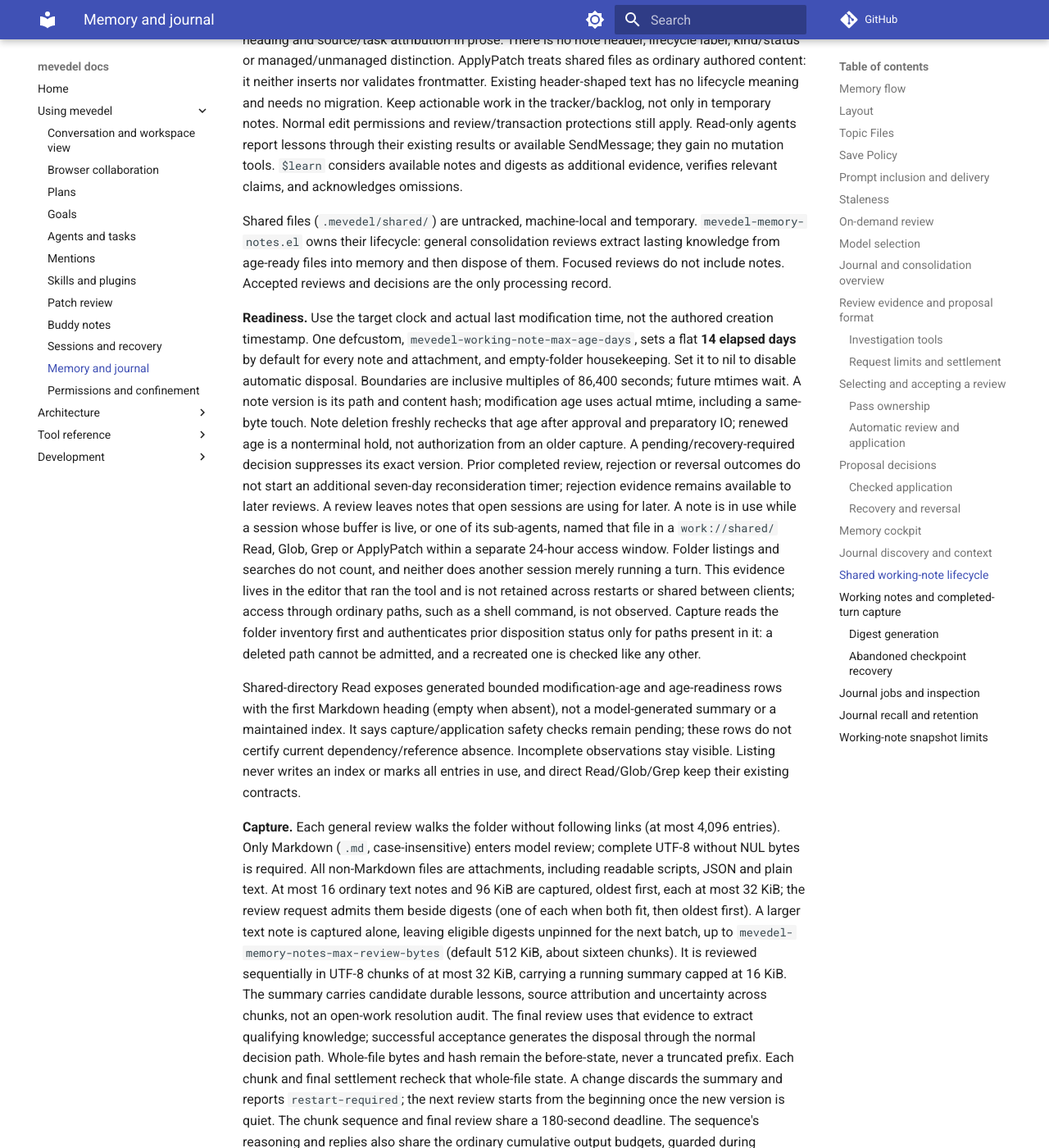
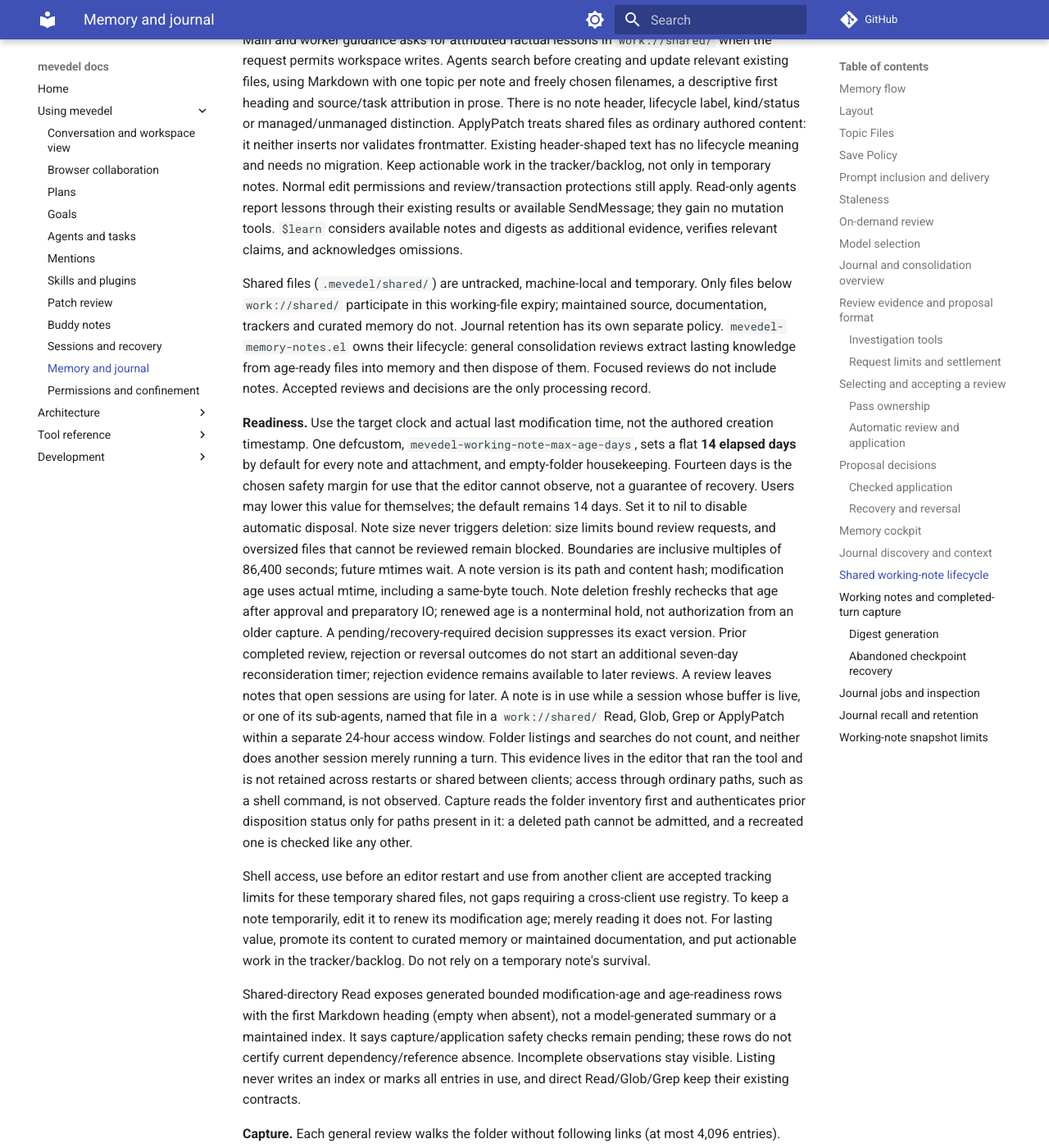
Before and after one commit to FrauH0lle/mevedel, an MkDocs documentation site: the page built from docs/memory.md, in a window 1280 px wide and 1400 px high, scrolled down 25432 px. Shown: the whole window at 82% size. Built offline with MkDocs 1.6.1 and Material for MkDocs 9.7.7, drawn with Linux system fonts in a browser that asks for light colours; comment, search, counter and statistics services are not loaded; some of the changed text lies outside the part shown.

Commit message:
docs(memory): Record settled shared-note lifecycle decisions
Explain fixed daily review admission and the default safety margin for temporary shared files without changing runtime behavior.

* docs/memory.md (Automatic admission, Shared working-note lifecycle): Clarify daily review rationale, expiry scope, size handling and how to preserve useful content.

* docs/adr/0128-extract-memory-and-expire-working-notes.md (Eligibility, One daily review): Record the confirmed settings and retention choices.

```diff
--- a/docs/memory.md
+++ b/docs/memory.md
@@ -587,7 +587,11 @@
 
 The **shared-note cycle** uses the target clock and becomes due inclusively
 24 hours after the preceding cycle's admission, independently of the journal
-settings above. Under the existing workspace claim, it freezes a bounded finite
+settings above. This automatic limit is fixed: one cycle services every eligible
+note in its frozen cohort through successive bounded batches, rather than one
+batch per day. Use an explicit general `/remember` or `/remember drain` to review
+sooner; explicit review bypasses timing, not safety checks.
+Under the existing workspace claim, it freezes a bounded finite
 cohort of eligible path/version metadata before starting bounded batches. The
 private `.mevedel/state/shared-notes/cycle.el` record binds the workspace identity,
 physical shared root and execution target. It contains cycle identity, admission
@@ -1150,6 +1154,9 @@
 additional evidence, verifies relevant claims, and acknowledges omissions.
 
 Shared files (`.mevedel/shared/`) are untracked, machine-local and temporary.
+Only files below `work://shared/` participate in this working-file expiry;
+maintained source, documentation, trackers and curated memory do not. Journal
+retention has its own separate policy.
 `mevedel-memory-notes.el` owns their lifecycle: general consolidation reviews
 extract lasting knowledge from age-ready files into memory and then dispose of
 them. Focused reviews do not include notes. Accepted reviews and decisions are
@@ -1158,7 +1165,11 @@
 **Readiness.** Use the target clock and actual last modification time, not the
 authored creation timestamp. One defcustom, `mevedel-working-note-max-age-days`,
 sets a flat **14 elapsed days** by default for every note and attachment, and
-empty-folder housekeeping. Set it to nil to disable automatic disposal.
+empty-folder housekeeping. Fourteen days is the chosen safety margin for use
+that the editor cannot observe, not a guarantee of recovery. Users may lower
+this value for themselves; the default remains 14 days. Set it to nil to disable
+automatic disposal. Note size never triggers deletion: size limits bound review
+requests, and oversized files that cannot be reviewed remain blocked.
 Boundaries are inclusive multiples of 86,400 seconds; future mtimes wait.
 A note version is its path and content hash; modification age uses actual mtime,
 including a same-byte touch. Note deletion freshly rechecks that age after
@@ -1177,6 +1188,13 @@
 inventory first and authenticates prior disposition status only for paths
 present in it: a deleted path cannot be admitted, and a recreated one is
 checked like any other.
+
+Shell access, use before an editor restart and use from another client are
+accepted tracking limits for these temporary shared files, not gaps requiring a
+cross-client use registry. To keep a note temporarily, edit it to renew its
+modification age; merely reading it does not. For lasting value, promote its
+content to curated memory or maintained documentation, and put actionable work
+in the tracker/backlog. Do not rely on a temporary note's survival.
 
 Shared-directory Read exposes generated bounded modification-age and age-readiness
 rows with the first Markdown heading (empty when absent), not a model-generated
```
Also changed, not shown: docs/adr/0128-extract-memory-and-expire-working-notes.md (+10 -1 lines).
